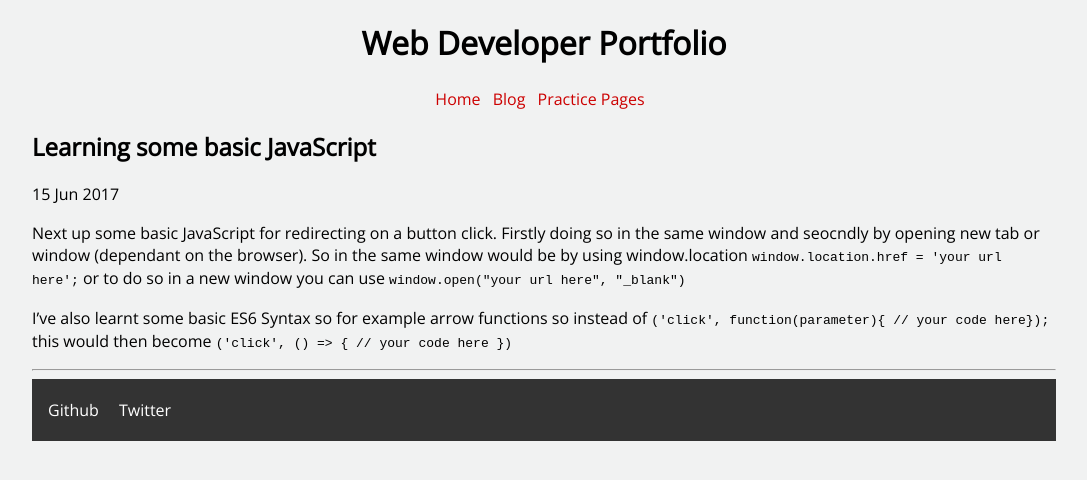
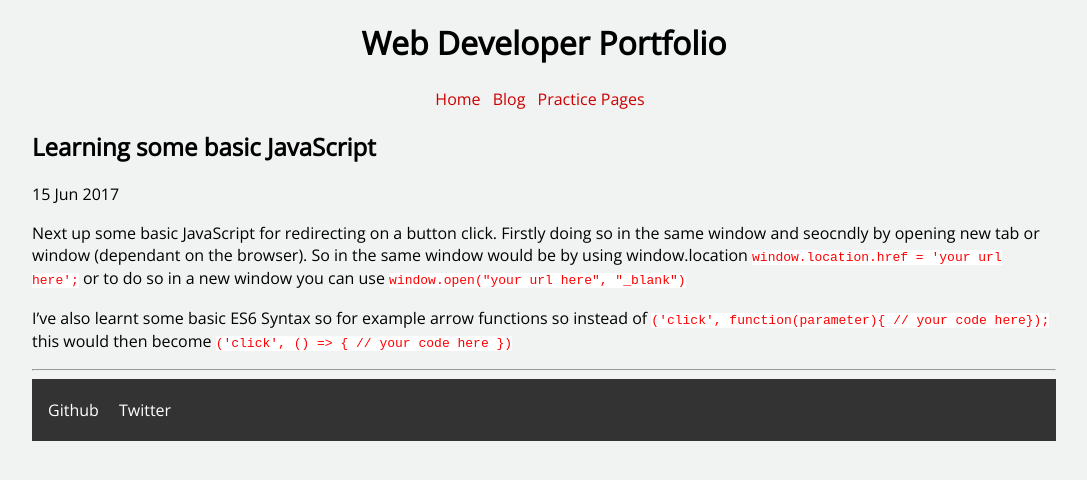
Before and after one commit to cguttweb/cguttweb.github.io, a Jekyll site: the page built from _posts/2017-06-15-some-basic-js.md, in a window 1280 px wide. Shown: the top 480 px of the page, without its empty margins (96-1183 px from the left). Built offline with Jekyll 4.4.1, drawn with Linux system fonts in a browser that asks for light colours.

Commit message:
add styles for code in posts

```diff
--- a/css/styles.css
+++ b/css/styles.css
@@ -33,6 +33,11 @@ nav li {
 	padding-right: 0.5em;
 }
 
+code {
+	background: #fff;
+	color: #ff0000;
+}
+
 footer, footer a {
 	background: #333333;
 	color: #FFFFFF;
```
